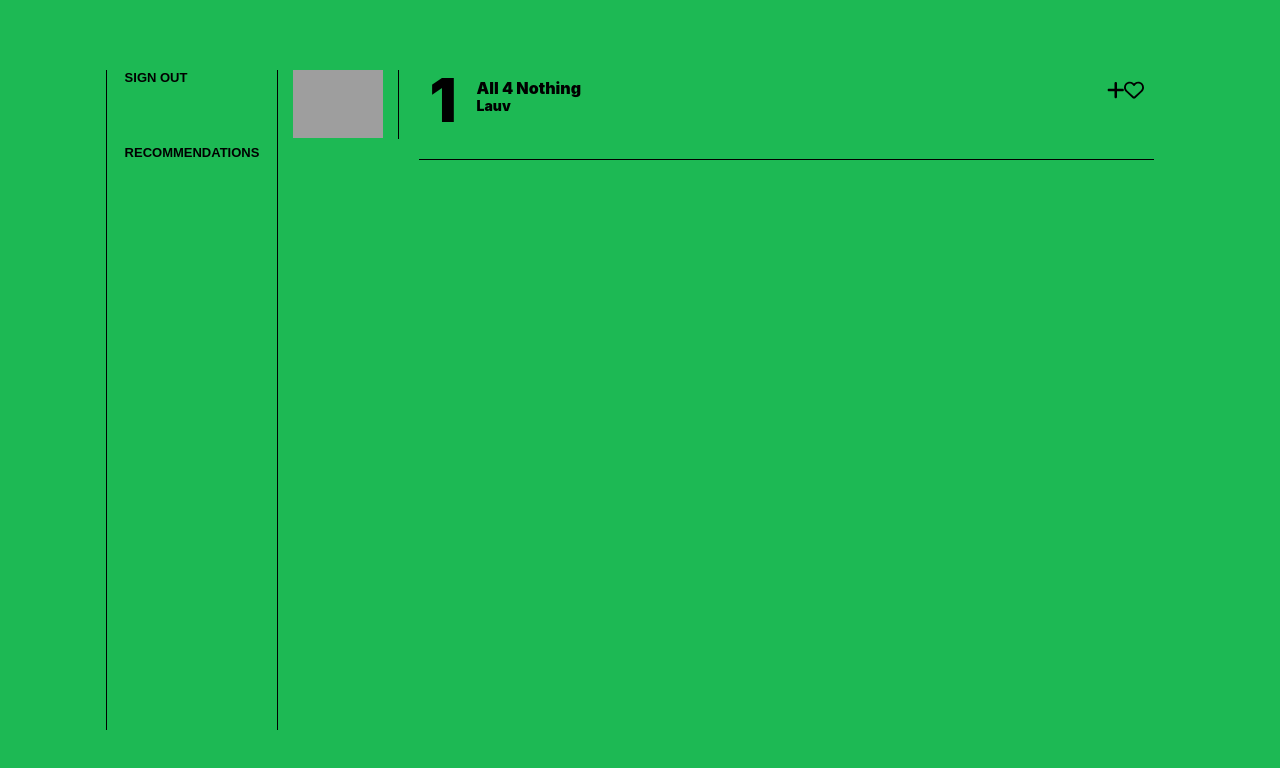
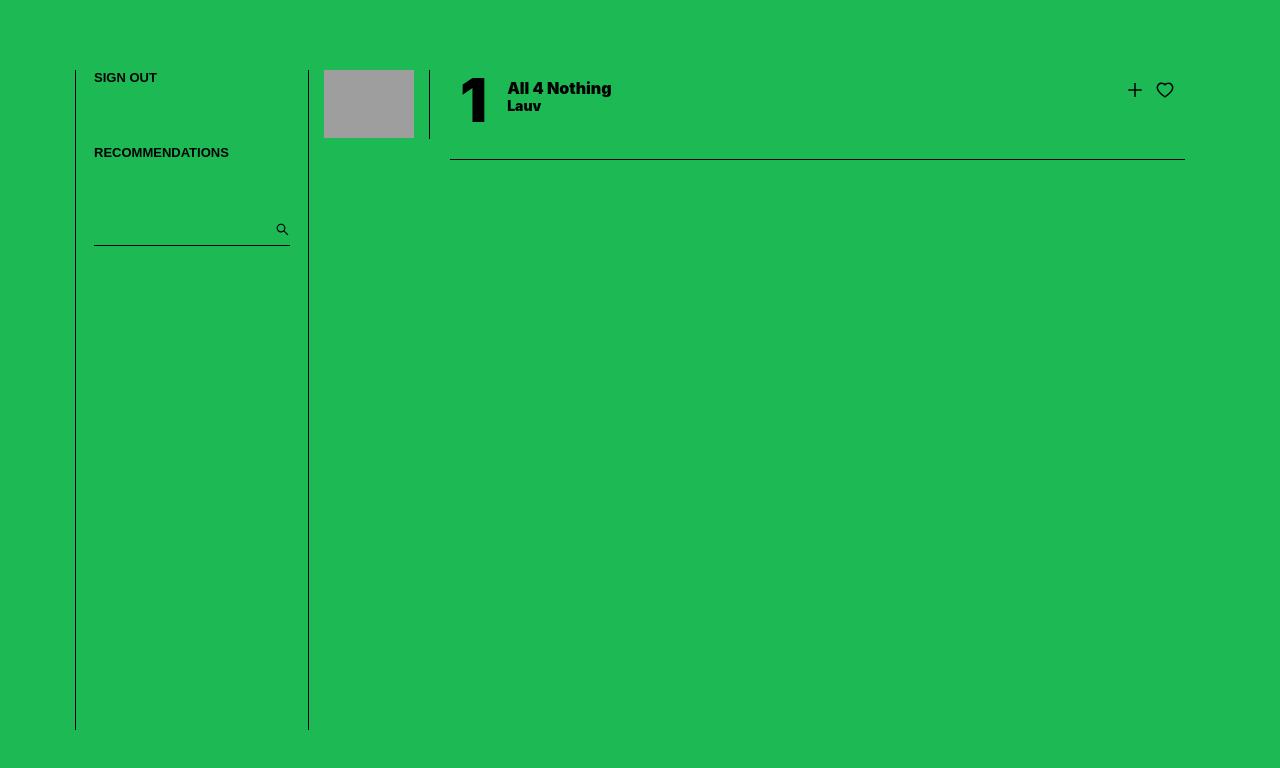
Before and after one commit to Dajamo-Moza/spotify-daseul, a Next.js app: page / in a window 1280 px wide. Shown: the top 768 px of the page. Built offline with nearby package versions, Linux system fonts and the light colour scheme; grey boxes are pictures that could not be loaded; a web font is replaced by a local one.

Commit message:
Design: SearchInput Styling

```diff
--- a/components/ChartList.js
+++ b/components/ChartList.js
@@ -1,8 +1,6 @@
 import React from "react";
 import styled from "styled-components";
-import { faHeart } from "@fortawesome/free-regular-svg-icons";
-import { faPlus } from "@fortawesome/free-solid-svg-icons";
-import { FontAwesomeIcon } from "@fortawesome/react-fontawesome";
+import { AiOutlineHeart, AiOutlinePlus } from "react-icons/ai";
 
 export default function ChartList() {
   return (
@@ -18,12 +16,12 @@
             <Singer>Lauv</Singer>
           </AlbumTitleContainer>
           <ButtonContainer>
-            <AddBtn>
-              <FontAwesomeIcon icon={faPlus} size="2x" />
-            </AddBtn>
-            <SaveBtn>
-              <FontAwesomeIcon icon={faHeart} size="2x" />
-            </SaveBtn>
+            <AddLikeBtn>
+              <AiOutlinePlus size={20} />
+            </AddLikeBtn>
+            <AddLikeBtn>
+              <AiOutlineHeart size={20} />
+            </AddLikeBtn>
           </ButtonContainer>
         </AlbumContents>
       </AlbumInfoContainer>
@@ -81,6 +79,7 @@
   margin-top: 1rem;
 `;
 
-const AddBtn = styled.button``;
-
-const SaveBtn = styled.button``;
+const AddLikeBtn = styled.button`
+  padding-left: 1rem;
+  cursor: pointer;
+`;
--- a/components/SideBar.js
+++ b/components/SideBar.js
@@ -1,11 +1,13 @@
 import React from "react";
 import styled from "styled-components";
+import SearchBar from "./common/SearchBar";
 
 export default function SideBar() {
   return (
     <Container>
       <SideBarMenuBtn>SIGN OUT</SideBarMenuBtn>
       <SideBarMenuBtn>RECOMMENDATIONS</SideBarMenuBtn>
+      <SearchBar />
     </Container>
   );
 }
@@ -15,12 +17,12 @@
   height: 100%;
   border-left: 1px solid black;
   border-right: 1px solid black;
+  padding: 0 1.8rem;
 `;
 
 const SideBarMenuBtn = styled.button`
   font-size: 1.3rem;
   font-weight: 600;
   margin-bottom: 6rem;
-  padding: 0 1.8rem;
   cursor: pointer;
 `;
--- /dev/null
+++ b/components/common/SearchBar.js
@@ -0,0 +1,23 @@
+import React from "react";
+import styled from "styled-components";
+import { AiOutlineSearch } from "react-icons/ai";
+
+export default function SearchBar() {
+  return (
+    <Container>
+      <SearchInput></SearchInput>
+      <AiOutlineSearch size={15} />
+    </Container>
+  );
+}
+
+const Container = styled.div`
+  border-bottom: 1px solid black;
+  width: 100%;
+`;
+
+const SearchInput = styled.input`
+  font-size: 1.3rem;
+  font-weight: 600;
+  padding: 0.5rem 0.3rem;
+`;
--- a/package.json
+++ b/package.json
@@ -17,6 +17,7 @@
     "next": "12.1.5",
     "react": "18.0.0",
     "react-dom": "18.0.0",
+    "react-icons": "^4.3.1",
     "styled-component": "^2.8.0",
     "styled-components": "^5.3.5",
     "styled-reset": "^4.3.4"
```
Also changed, not shown: 2 other files (tests, documents, lock files or other folders).
